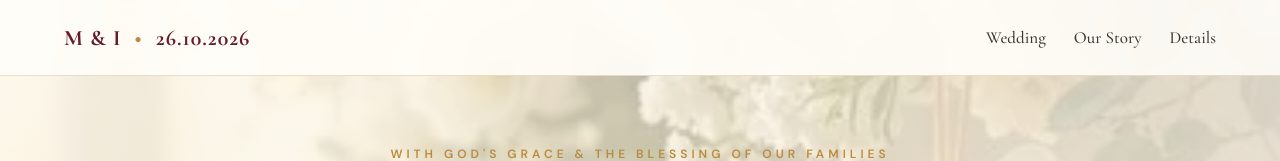
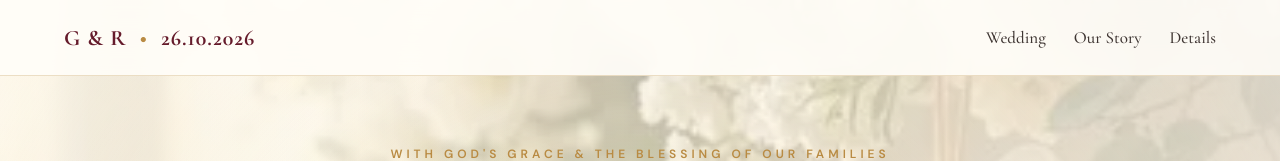
Before and after one commit to Jansyp/mercy-isaac-wedding-template, a React (Vite) app: page / in a window 1280 px wide. Shown: the top 161 px of the page. Built offline with nearby package versions, Linux system fonts and the light colour scheme.

Commit message:
Update wedding invitation details and asset references
- Changed the script source in index.html to the latest version.
- Updated the brand name in main.jsx from "M & I" to "G & R" to reflect the correct names for the wedding invitation.

```diff
--- a/src/main.jsx
+++ b/src/main.jsx
@@ -46,7 +46,7 @@ function App() {
   return (
     <div className="site">
       <header className="nav">
-        <a className="brand" href="#home">M & I <span>•</span> 26.10.2026</a>
+        <a className="brand" href="#home">G & R <span>•</span> 26.10.2026</a>
         <nav>
           <a href="#wedding">Wedding</a>
           <a href="#story">Our Story</a>
```
Also changed, not shown: 2 other files (tests, documents, lock files or other folders).
